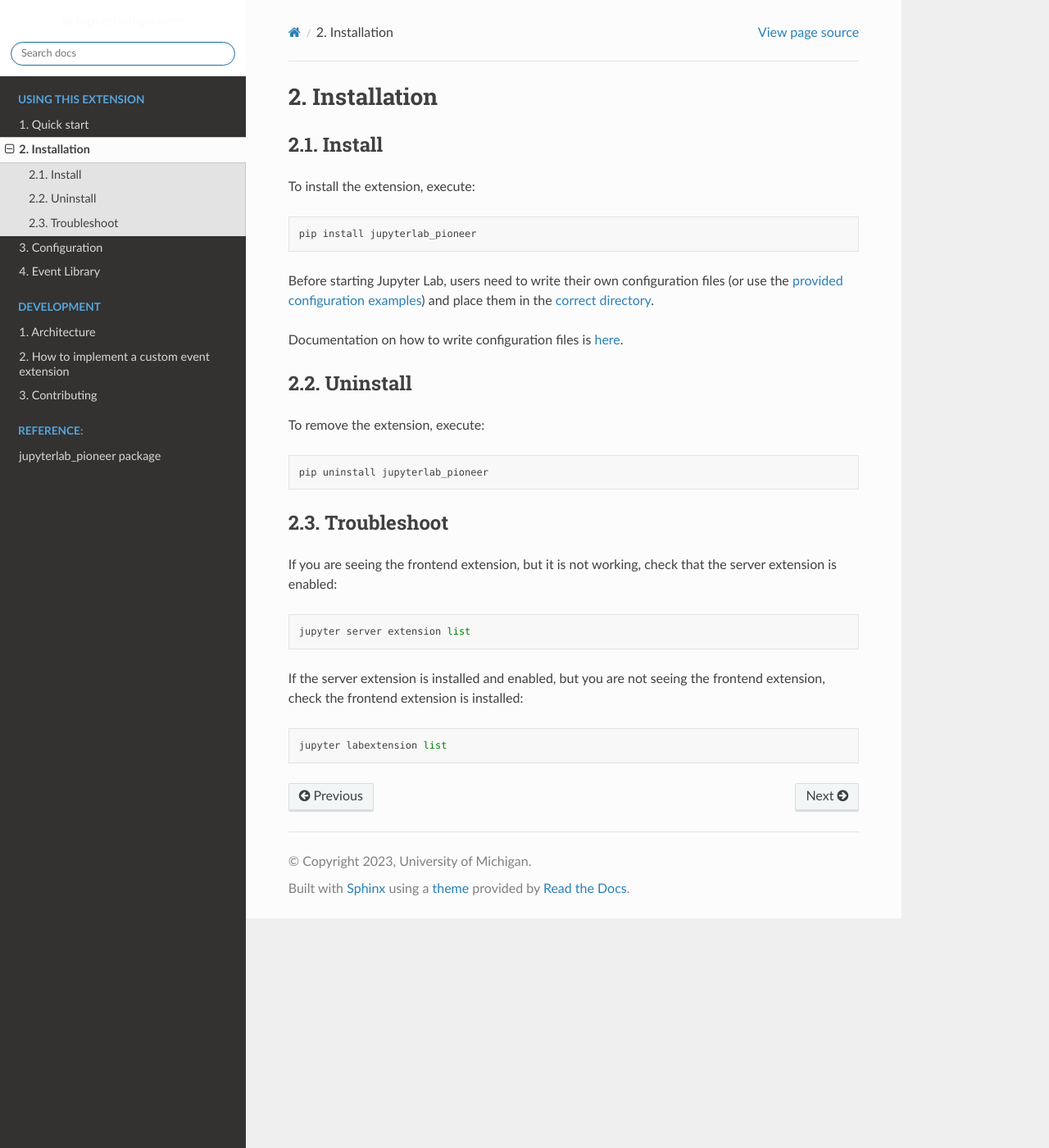
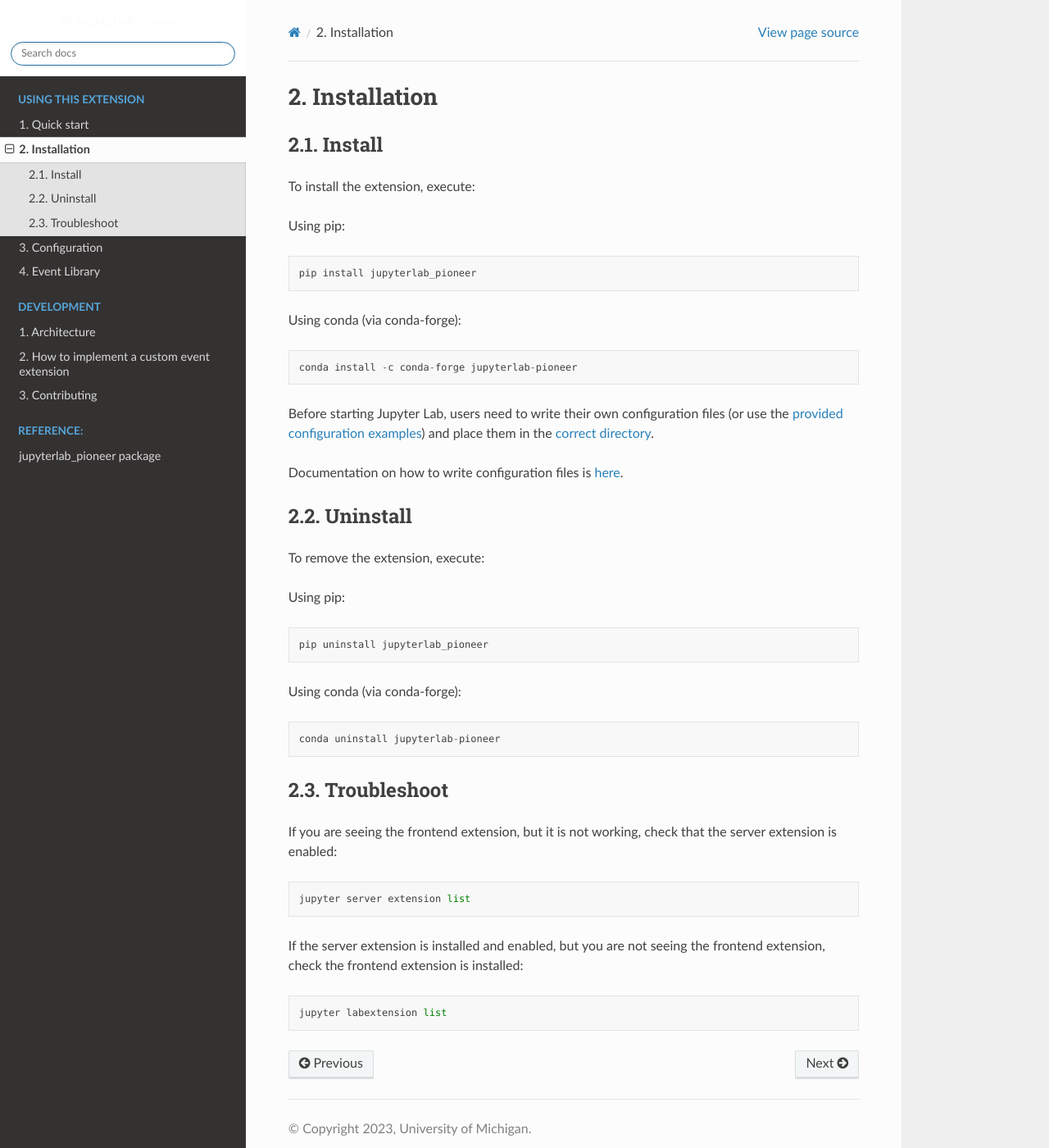
Before and after one commit to educational-technology-collective/jupyterlab-pioneer, a Sphinx documentation site: the page built from docs/installation.rst, in a window 1280 px wide and 1400 px high. Shown: the whole window at 82% size. Built offline with Sphinx 7.4.7 and the Read the Docs theme 2.0.0, drawn with Linux system fonts in a browser that asks for light colours.

Commit message:
Added instructions to install from conda as well.
Updated the docs/installation.rst to add instructions of installing jupyterlab_pioneer from conda as well.

```diff
--- a/docs/installation.rst
+++ b/docs/installation.rst
@@ -4,9 +4,16 @@
 Install
 --------
 
-To install the extension, execute::
+To install the extension, execute:
+
+Using pip::
 
     pip install jupyterlab_pioneer
+
+Using conda (via conda-forge)::
+
+    conda install -c conda-forge jupyterlab-pioneer
+
 
 Before starting Jupyter Lab, users need to write their own configuration files (or use the `provided configuration examples <https://github.com/educational-technology-collective/jupyterlab-pioneer/tree/main/configuration_examples>`_) and place them in the `correct directory`_.
 
@@ -18,9 +25,16 @@
 Uninstall
 ---------
 
-To remove the extension, execute::
+To remove the extension, execute:
+
+Using pip::
 
     pip uninstall jupyterlab_pioneer
+
+Using conda (via conda-forge)::
+
+   conda uninstall jupyterlab-pioneer
+
 
 
 Troubleshoot
```
